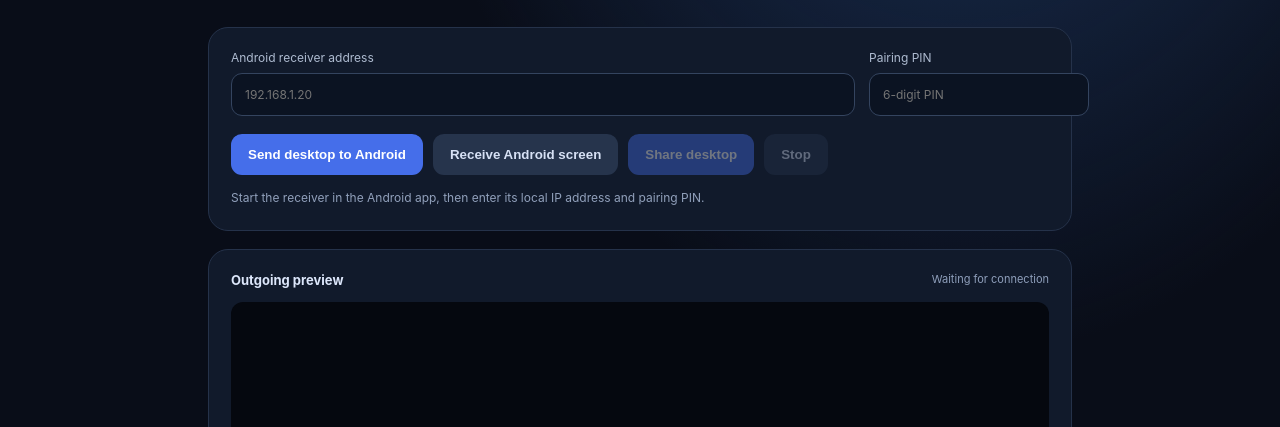
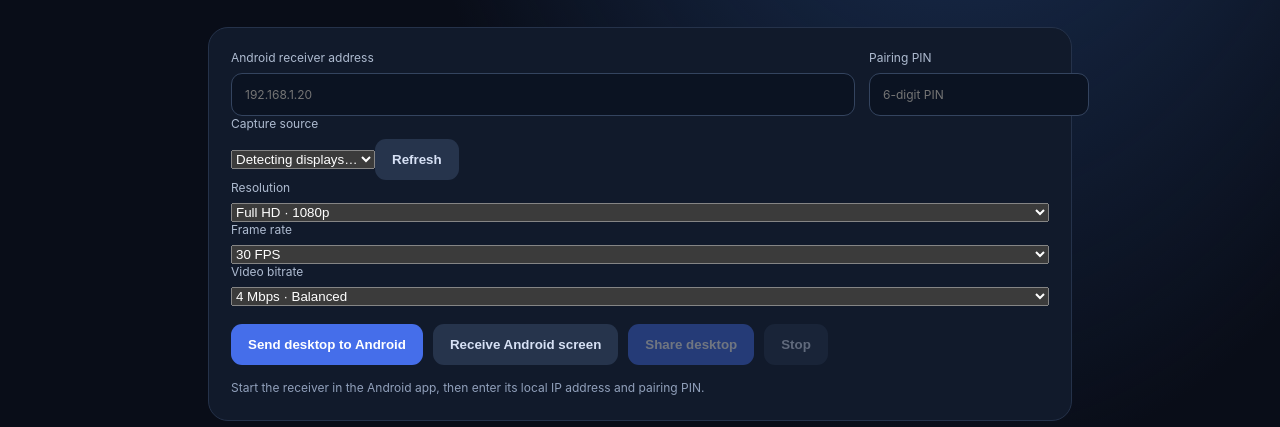
Before and after one commit to Judson-web/atomos-mirror, an Electron app: page desktop/index.html in a window 1280 px wide. Shown: the part 373-800 px from the top of the page. Drawn offline with Linux system fonts and the light colour scheme.

Commit message:
Add display and stream quality controls

```diff
--- a/desktop/index.html
+++ b/desktop/index.html
@@ -5,7 +5,7 @@
 <section class="intro"><span class="eyebrow">LOCAL NETWORK · PRIVATE BY DESIGN</span><h2>Your desktop,<br><em>on your Android.</em></h2><p>Connect to the Atomos Mirror app on the same Wi-Fi network. Your screen and optional system audio travel directly over WebRTC.</p></section>
 <section class="panel">
   <div class="fields"><label>Android receiver address<input id="host" placeholder="192.168.1.20" autocomplete="off"></label><label>Pairing PIN<input id="pin" placeholder="6-digit PIN" maxlength="6" inputmode="numeric"></label></div>
-  <div class="actions"><button id="connect">Send desktop to Android</button><button id="receive" class="secondary">Receive Android screen</button><button id="share" disabled>Share desktop</button><button id="stop" class="secondary" disabled>Stop</button></div>
+  <div class="capture-grid"><label>Capture source <span class="inline-field"><select id="source"><option value="">Detecting displays…</option></select><button id="refresh-sources" class="secondary compact" type="button">Refresh</button></span></label><label>Resolution<select id="resolution"><option value="1280x720">HD · 720p</option><option value="1920x1080" selected>Full HD · 1080p</option><option value="2560x1440">QHD · 1440p</option></select></label><label>Frame rate<select id="fps"><option value="24">24 FPS</option><option value="30" selected>30 FPS</option><option value="60">60 FPS</option></select></label><label>Video bitrate<select id="bitrate"><option value="2000000">2 Mbps · Low bandwidth</option><option value="4000000" selected>4 Mbps · Balanced</option><option value="8000000">8 Mbps · High quality</option><option value="12000000">12 Mbps · Maximum</option></select></label></div><div class="actions"><button id="connect">Send desktop to Android</button><button id="receive" class="secondary">Receive Android screen</button><button id="share" disabled>Share desktop</button><button id="stop" class="secondary" disabled>Stop</button></div>
   <p class="hint" id="hint">Start the receiver in the Android app, then enter its local IP address and pairing PIN.</p>
 </section>
 <section class="preview panel"><div class="preview-head"><b>Outgoing preview</b><span id="quality">Waiting for connection</span></div><video id="preview" autoplay muted playsinline></video></section>
```
